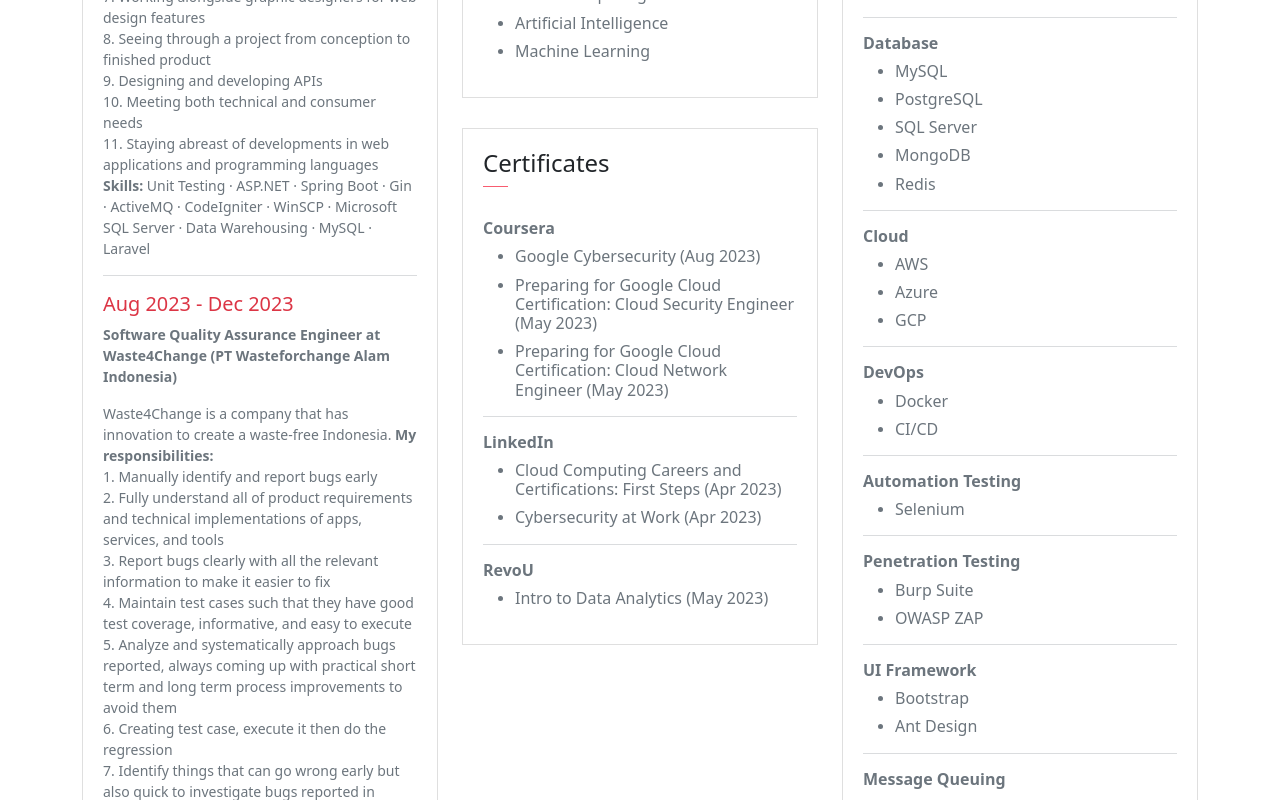
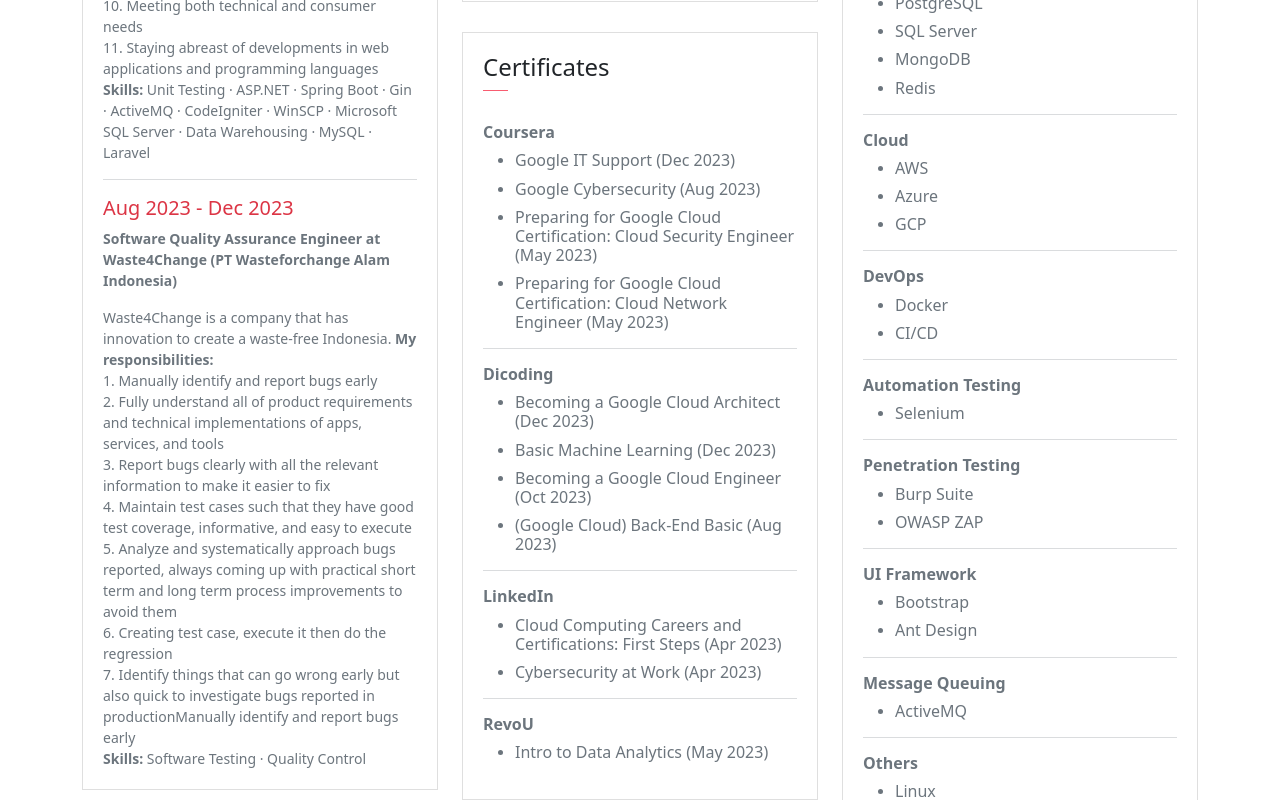
Before and after one commit to WillyWilsen/My-Profile-UI, a Next.js app: page / in a window 1280 px wide. Shown: the part 2000-2800 px from the top of the page. Built offline with nearby package versions, Linux system fonts and the light colour scheme; no server answers.

Commit message:
Update Profile

```diff
--- a/pages/index.js
+++ b/pages/index.js
@@ -387,11 +387,11 @@
               <h1 className={custom.headertitle}>Willy Wilsen</h1>
               <h6 className={custom.headermono}>
                 Software Engineer | Data Engineer | Technical Lead | Cyber
-                Security Engineer
+                Security Engineer | Software Quality Assurance Engineer
               </h6>
               <a
                 rel="noreferrer"
-                href="https://drive.google.com/uc?id=1YVhZNf1qQqctE_Hdp-ck8BTKR9G0VZK5&export=download"
+                href="https://drive.google.com/uc?id=1k7OJ3ek3N_lAyl8lGNEVg_d_dfGn-xQN&export=download"
                 target="_blank"
               >
                 <button
@@ -417,16 +417,13 @@
                 and Cyber Security. Adept at designing and developing innovative
                 solutions to complex technical challenges. Proven ability to
                 lead and collaborate with cross-functional teams, ensuring
-                successful project delivery. Combining technical proficiency
-                with a passion for security, I strive to safeguard data and
-                systems while optimizing performance and efficiency. Curious,
-                adaptable, and continuously seeking opportunities to provide
-                secure and efficient solutions that elevate organizational
-                performance.
+                successful project delivery. Curious, adaptable, and continuously
+                seeking opportunities to providesecure and efficient solutions
+                that elevate organizationalperformance.
               </p>
               <a
                 rel="noreferrer"
-                href="https://drive.google.com/uc?id=1YVhZNf1qQqctE_Hdp-ck8BTKR9G0VZK5&export=download"
+                href="https://drive.google.com/uc?id=1k7OJ3ek3N_lAyl8lGNEVg_d_dfGn-xQN&export=download"
                 target="_blank"
               >
                 <button className="btn btn-outline-danger">
@@ -734,6 +731,9 @@
                     </h6>
                     <ul>
                       <li>
+                        <h6>Google IT Support (Dec 2023)</h6>
+                      </li>
+                      <li>
                         <h6>Google Cybersecurity (Aug 2023)</h6>
                       </li>
                       <li>
@@ -747,6 +747,24 @@
                           Preparing for Google Cloud Certification: Cloud
                           Network Engineer (May 2023)
                         </h6>
+                      </li>
+                    </ul>
+                    <hr></hr>
+                    <h6>
+                      <b>Dicoding</b>
+                    </h6>
+                    <ul>
+                      <li>
+                        <h6>Becoming a Google Cloud Architect (Dec 2023)</h6>
+                      </li>
+                      <li>
+                        <h6>Basic Machine Learning (Dec 2023)</h6>
+                      </li>
+                      <li>
+                        <h6>Becoming a Google Cloud Engineer (Oct 2023)</h6>
+                      </li>
+                      <li>
+                        <h6>(Google Cloud) Back-End Basic (Aug 2023)</h6>
                       </li>
                     </ul>
                     <hr></hr>
```
